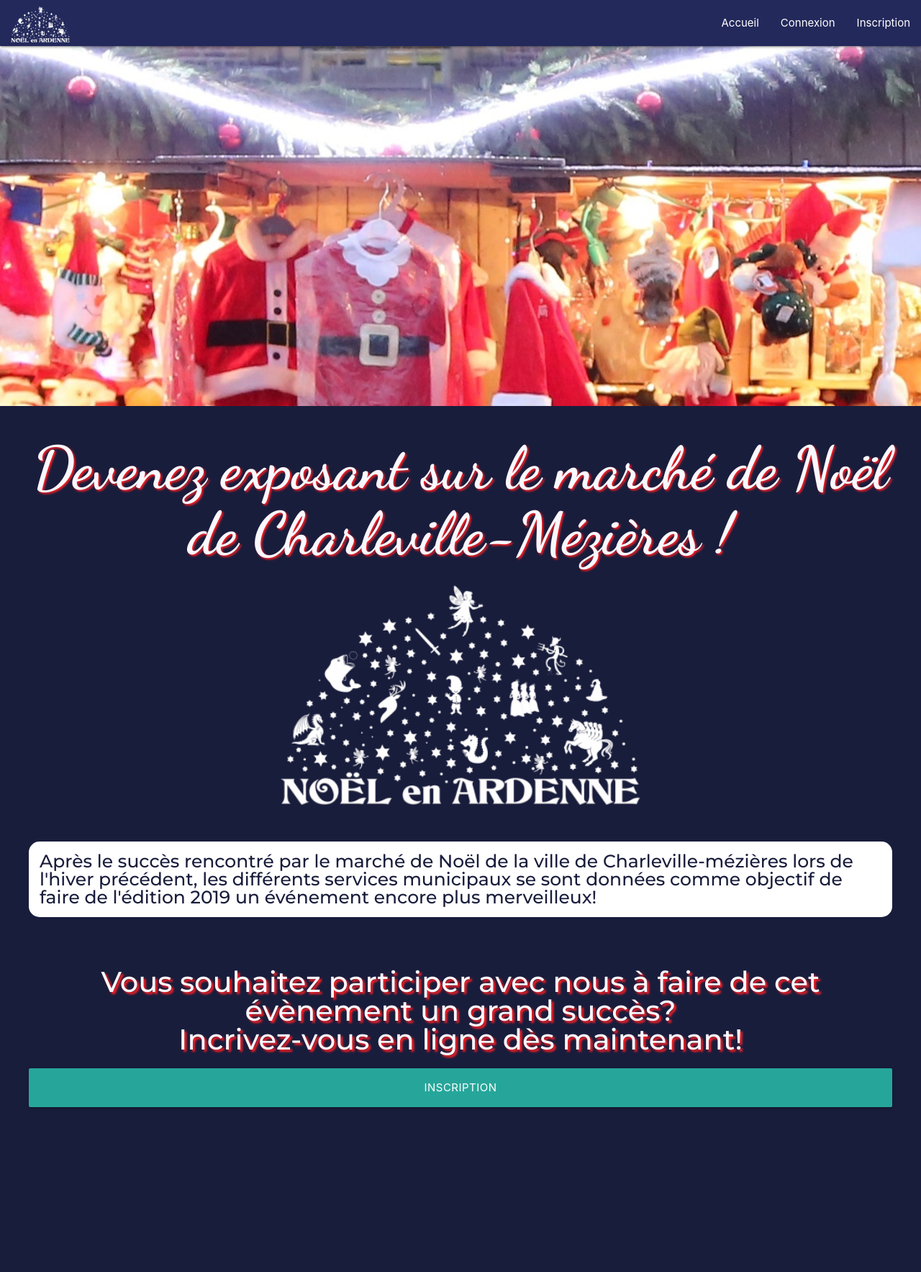
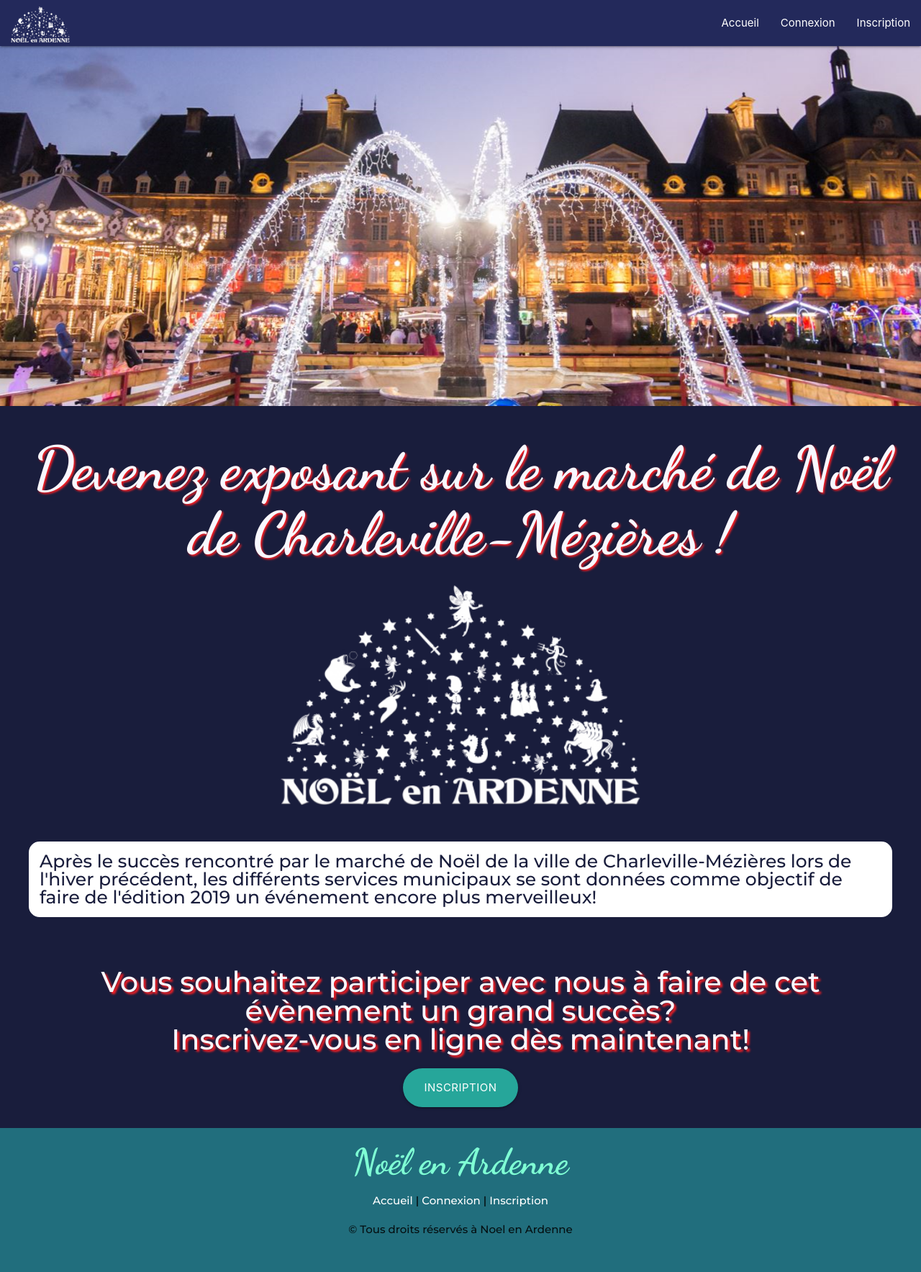
Before and after one commit to Wheeemyse/exposant, a PHP site: page / in a window 1280 px wide. Shown: the whole page at 72% size. Before the commit the page ends 1539 px from the top, so only its background shows below. Run offline with PHP 8.4, Linux system fonts and the light colour scheme; some libraries are stand-ins or nearby versions.

Commit message:
push du dimache 16/12

```diff
--- a/public/css/style.css
+++ b/public/css/style.css
@@ -65,43 +65,48 @@ p {
   font-family: 'Montserrat';
 }
 
-/* line 52, ../sass/style.scss */
+/* line 51, ../sass/style.scss */
+input {
+  color: #fff;
+}
+
+/* line 55, ../sass/style.scss */
 .imgheader {
   width: 100vw;
   height: auto;
 }
 
-/* line 57, ../sass/style.scss */
+/* line 60, ../sass/style.scss */
 .logo {
   width: auto;
   height: 50px;
   padding-left: 15px;
   vertical-align: middle;
 }
-/* line 63, ../sass/style.scss */
+/* line 66, ../sass/style.scss */
 .logo:hover {
   filter: drop-shadow(3px 5px 8px gold);
   cursor: pointer;
 }
 
-/* line 69, ../sass/style.scss */
+/* line 72, ../sass/style.scss */
 .navbar {
   background-color: #23295b;
 }
 
-/* line 72, ../sass/style.scss */
+/* line 75, ../sass/style.scss */
 .nav-link:hover {
   background-color: #216e7d;
 }
 
-/* line 76, ../sass/style.scss */
+/* line 79, ../sass/style.scss */
 .home-container {
   width: 1200px;
   display: block;
   margin: 0 auto;
 }
 
-/* line 81, ../sass/style.scss */
+/* line 84, ../sass/style.scss */
 .page-title {
   text-align: center;
   color: #f8f8ff;
@@ -111,14 +116,14 @@ p {
   font-size: 5.5rem;
 }
 
-/* line 89, ../sass/style.scss */
+/* line 92, ../sass/style.scss */
 .home-image {
   display: block;
   margin: 0 auto;
   width: 500px;
 }
 
-/* line 94, ../sass/style.scss */
+/* line 97, ../sass/style.scss */
 .home-text {
   color: #191D3C;
   font-size: 25px;
@@ -128,7 +133,7 @@ p {
   border-radius: 15px;
 }
 
-/* line 102, ../sass/style.scss */
+/* line 105, ../sass/style.scss */
 .home-caption {
   color: #f8f8ff;
   font-size: 40px;
@@ -137,82 +142,84 @@ p {
   text-shadow: 3px 3px 3px #ff1f23;
 }
 
-/* line 109, ../sass/style.scss */
+/* line 112, ../sass/style.scss */
 .signup-button {
   display: block !important;
   margin: 20px auto;
+  width: 160px;
+  border-radius: 30px !important;
 }
 
 @media only screen and (max-width: 1200px) {
-  /* line 115, ../sass/style.scss */
+  /* line 120, ../sass/style.scss */
   .home-container {
     width: 100%;
     padding: 0 15px;
   }
 
-  /* line 119, ../sass/style.scss */
+  /* line 124, ../sass/style.scss */
   .page-title {
     font-size: 3rem;
   }
 
-  /* line 122, ../sass/style.scss */
+  /* line 127, ../sass/style.scss */
   .home-text {
     font-size: 20px;
   }
 
-  /* line 125, ../sass/style.scss */
+  /* line 130, ../sass/style.scss */
   .home-caption {
     font-size: 30px;
   }
 
-  /* line 128, ../sass/style.scss */
+  /* line 133, ../sass/style.scss */
   .home-image {
     width: 70%;
   }
 }
-/* line 133, ../sass/style.scss */
+/* line 138, ../sass/style.scss */
 .inputform {
   color: #fff !important;
 }
 
-/* line 136, ../sass/style.scss */
+/* line 141, ../sass/style.scss */
 .labelform {
   color: #fff !important;
 }
 
-/* line 139, ../sass/style.scss */
+/* line 144, ../sass/style.scss */
 .labeltextarea {
   margin-top: 5px !important;
 }
 
-/* line 142, ../sass/style.scss */
+/* line 147, ../sass/style.scss */
 .labelform option {
   color: #fff !important;
 }
 
-/* line 145, ../sass/style.scss */
+/* line 150, ../sass/style.scss */
 input.select-dropdown {
   color: #fff;
 }
 
-/* line 148, ../sass/style.scss */
+/* line 153, ../sass/style.scss */
 .dropdown-content {
   background-color: #2A4A87 !important;
 }
 
-/* line 151, ../sass/style.scss */
+/* line 156, ../sass/style.scss */
 ul li > span {
   color: #fff !important;
 }
 
-/* line 155, ../sass/style.scss */
+/* line 160, ../sass/style.scss */
 .button-expo {
   margin: 20px 0 !important;
   background-color: #2a4a87 !important;
   border-radius: 6px;
 }
 
-/* line 160, ../sass/style.scss */
+/* line 165, ../sass/style.scss */
 table {
   border-collapse: collapse;
   border-spacing: 0;
@@ -220,30 +227,65 @@ table {
   border: 1px solid #ddd;
 }
 
-/* line 167, ../sass/style.scss */
+/* line 171, ../sass/style.scss */
 th, td {
   text-align: left;
   padding: 8px;
   color: #fff;
 }
 
-/* line 172, ../sass/style.scss */
+/* line 176, ../sass/style.scss */
 tr {
-  border: solid 2px #fff;
+  border: solid 2px #fff !important;
   border-radius: 10px;
 }
 
-/* line 176, ../sass/style.scss */
+/* line 180, ../sass/style.scss */
 tr:nth-child(1) {
   background: #216e7d;
 }
 
-/* line 177, ../sass/style.scss */
+/* line 183, ../sass/style.scss */
 tr:nth-child(even) {
   background-color: #191d3c;
 }
 
-/* line 178, ../sass/style.scss */
+/* line 186, ../sass/style.scss */
 td:nth-child(even) {
   background-color: rgba(74, 66, 66, 0.67);
 }
+
+/* line 191, ../sass/style.scss */
+.home-footer {
+  background-color: #216E7D;
+  min-height: 200px;
+  text-align: center;
+}
+
+/* line 196, ../sass/style.scss */
+.footer-title {
+  font-family: 'Dancing Script', cursive;
+  font-weight: 700;
+  padding-top: 20px;
+  font-size: 50px;
+  color: #7fffd4;
+}
+
+/* line 203, ../sass/style.scss */
+.footer-separator {
+  padding-bottom: 25px;
+  color: black;
+}
+
+/* line 207, ../sass/style.scss */
+.footer-link {
+  color: #fff;
+}
+
+/* line 210, ../sass/style.scss */
+input:-webkit-autofill,
+input:-webkit-autofill:hover,
+input:-webkit-autofill:focus,
+input:-webkit-autofill:active {
+  -webkit-box-shadow: 0 0 0 30px white inset;
+}
--- a/public/sass/style.scss
+++ b/public/sass/style.scss
@@ -47,6 +47,9 @@ body{
 }
 p{
 	font-family: 'Montserrat';
+}
+input{
+	color: #fff;
 }
 
 .imgheader{
@@ -109,6 +112,8 @@ p{
 .signup-button{
 	display: block !important;
 	margin: 20px auto;
+	width: 160px;
+	border-radius: 30px !important;
 }
 
 @media only screen and (max-width:1200px){
@@ -163,16 +168,48 @@ table {
   width: 100%;
   border: 1px solid #ddd;
 }
-
 th, td {
   text-align: left;
   padding: 8px;
 	color: #fff;
 }
 tr{
-	border: solid 2px #fff;
+	border: solid 2px #fff !important;
 	border-radius: 10px;
 }
-tr:nth-child(1){background: rgb(33, 110, 125) }
-tr:nth-child(even){background-color: #191d3c}
-td:nth-child(even){background-color: rgba(#4a4242, 0.67)}
+tr:nth-child(1){
+	background: rgb(33, 110, 125);
+}
+tr:nth-child(even){
+	background-color: #191d3c;
+}
+td:nth-child(even){
+	background-color: rgba(#4a4242, 0.67);
+}
+//End of page CSS
+
+.home-footer{
+	background-color: #216E7D;
+	min-height: 200px;
+	text-align: center;
+}
+.footer-title{
+	font-family: 'Dancing Script', cursive;
+	font-weight: 700;
+	padding-top: 20px;
+	font-size: 50px;
+	color: #7fffd4;
+}
+.footer-separator{
+	padding-bottom: 25px;
+	color: black;
+}
+.footer-link{
+	color: #fff;
+}
+input:-webkit-autofill,
+input:-webkit-autofill:hover,
+input:-webkit-autofill:focus,
+input:-webkit-autofill:active {
+    -webkit-box-shadow: 0 0 0 30px white inset;
+}
--- a/view/element/footer/basicFooter.php
+++ b/view/element/footer/basicFooter.php
@@ -0,0 +1,35 @@
+<div class="home-footer">
+  <h3 class="footer-title">Noël en Ardenne</h3>
+
+  <?php
+  if(isset($_SESSION["user_type"]) && $_SESSION["user_type"] == 0){ ?>
+
+    <p class="footer-separator">
+      <a class="footer-link" href="index.php">Accueil</a>
+      |
+      <a class="footer-link" href="index.php?router=user&action=home">Profil</a>
+      |
+      <a class="footer-link" href="index.php?router=login&action=signout">Deconnexion</a>
+    </p>
+  <?php }
+  elseif(isset($_SESSION["user_type"]) && $_SESSION["user_type"] == 1){ ?>
+    <p class="footer-separator">
+      <a class="footer-link" href="index.php">Accueil</a>
+      |
+      <a class="footer-link" href="index.php?router=admin&action=home">Profil</a>
+      |
+      <a class="footer-link" href="index.php?router=login&action=signout">Deconnexion</a>
+    </p>
+  <?php }
+  else{ ?>
+    <p class="footer-separator">
+      <a class="footer-link" href="index.php">Accueil</a>
+      |
+      <a  class="footer-link" href="index.php?router=mainRouter&action=connection">Connexion</a>
+      |
+      <a  class="footer-link" href="index.php?router=mainRouter&action=inscription">Inscription</a>
+    </p>
+  <?php } ?>
+
+  <p>© Tous droits réservés à Noel en Ardenne</p>
+</div>
--- a/view/element/header/basicHeader.php
+++ b/view/element/header/basicHeader.php
@@ -20,11 +20,10 @@
       <li><a class="nav-link" href="index.php?router=user&action=home">Profil</a></li>
       <li><a  class="nav-link" href="index.php?router=login&action=signout">Deconnexion</a></li>
     </ul>
+    <div class="parallax-container">
+      <div class="parallax"><img src="public/img/header31.png"></div>
+    </div>
 
-    <div class="parallax-container">
-      <div class="parallax"><img src="public/img/header.jpg"></div>
-    </div>
-    <!-- <img src="public/img/header.jpg" class="imgheader" alt=""> -->
 
 <?php }
 elseif(isset($_SESSION["user_type"]) && $_SESSION["user_type"] == 1){ ?>
@@ -44,12 +43,11 @@ elseif(isset($_SESSION["user_type"]) && $_SESSION["user_type"] == 1){ ?>
 
   <ul id="mobile-demo" class="sidenav">
     <li><a class="nav-link" href="index.php">Accueil</a></li>
-    <li><a class="nav-link" href="index.php?router=user&action=home">Profil</a></li>
-    <li><a  class="nav-link" href="index.php?router=login&action=signout">Deconnexion</a></li>
+    <li><a class="nav-link" href="index.php?router=admin&action=home">Profil</a></li>
+    <li><a class="nav-link" href="index.php?router=login&action=signout">Deconnexion</a></li>
   </ul>
-
   <div class="parallax-container">
-    <div class="parallax"><img src="public/img/header.jpg"></div>
+    <div class="parallax"><img src="public/img/header31.png"></div>
   </div>
 
 <?php }
@@ -75,7 +73,7 @@ else{ ?>
     <li><a  class="nav-link" href="index.php?router=mainRouter&action=inscription">Inscription</a></li>
   </ul>
   <div class="parallax-container">
-    <div class="parallax"><img src="public/img/header.jpg"></div>
+    <div class="parallax"><img src="public/img/header31.png"></div>
   </div>
 
 
--- a/view/element/template/basicTemplate.php
+++ b/view/element/template/basicTemplate.php
@@ -18,10 +18,28 @@
     <main>
       <?= $content ?>
     </main>
+    <footer>
+      <?php require "view/element/footer/basicFooter.php" ?>
+    </footer>
     <script src="https://ajax.googleapis.com/ajax/libs/jquery/3.3.1/jquery.min.js"></script>
     <script src="https://cdnjs.cloudflare.com/ajax/libs/materialize/1.0.0/js/materialize.min.js"></script>
+    <script src="https://cc.cdn.civiccomputing.com/8/cookieControl-8.1.min.js" integrity="sha384-IxNAc6VrSYlLpEtwbpn1msykm1vI7qz2tFIop4jpqao0JuugIBqryEStDNP9rfIQ" crossorigin="anonymous"></script>
+    <script>
+      var config = {
+        apiKey: '592b99ebdf88c091dad9b556b6d8de236ac97687',
+        product: 'PRO_MULTISITE',
+        initialState: "OPEN",
+        statement : {
+          description: 'For more information vist our',
+          name : 'Privacy Statement',
+          url: 'https://www.civicuk.com/cookie-control/v8/documentation',
+          updated : '26/01/2018'
+        }
+        };
 
-
+CookieControl.load( config );
+    CookieControl.load( config );
+    </script>
     <script src="public/js/script.js"></script>
     <?php if(isset($script)){
       echo $script;
--- a/view/mainview/homeView.php
+++ b/view/mainview/homeView.php
@@ -6,9 +6,9 @@ ob_start();
 <div class="home-container">
   <h1 class="page-title">Devenez exposant sur le marché de Noël de Charleville-Mézières&nbsp;!</h1>
   <img src="public/img/logo2.png" class="home-image" alt="Noel en ardenne">
-  <p class="home-text">Après le succès rencontré par le marché de Noël de la ville de Charleville-mézières lors de l'hiver précédent,
+  <p class="home-text">Après le succès rencontré par le marché de Noël de la ville de Charleville-Mézières lors de l'hiver précédent,
     les différents services municipaux se sont données comme objectif de faire de l'édition 2019 un événement encore plus merveilleux! </p>
-  <p class="home-caption">Vous souhaitez participer avec nous à faire de cet évènement un grand succès? <br>Incrivez-vous en ligne dès maintenant!</p>
+  <p class="home-caption">Vous souhaitez participer avec nous à faire de cet évènement un grand succès? <br>Inscrivez-vous en ligne dès maintenant!</p>
   <a href="index.php?router=mainRouter&action=inscription" class="waves-effect waves-light btn-large signup-button">Inscription</a>
 </div>
 
--- a/view/mainview/loginView.php
+++ b/view/mainview/loginView.php
@@ -16,7 +16,7 @@ ob_start();
       <label class="labelform" for="mdp" style="margin-top:20px">Mot de passe:</label><br>
       <input type="password" name="password_signin" id="password_signin" value="" required><br>
     </div>
-    <input type="submit" name="send" value="Connexion">
+    <input class="waves-effect waves-light btn-large signup-button" type="submit" name="send" value="Connexion">
 
   </form>
 
```
Also changed, not shown: public/img/header2.jpg (added), public/img/header3.jpg (added), public/img/header31.png (added), public/img/header4.jpg (added), public/img/header5.jpg (added), public/img/header6.jpg (added).
